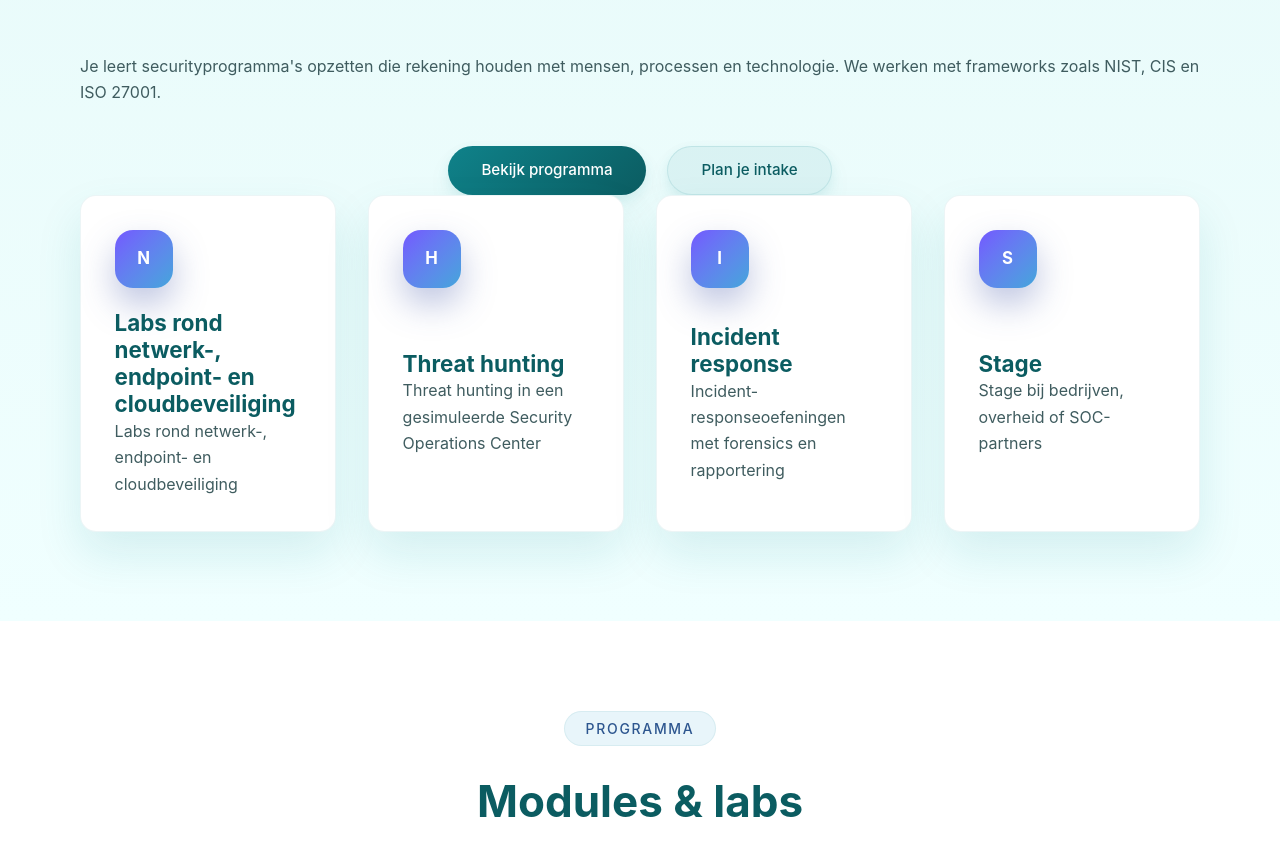
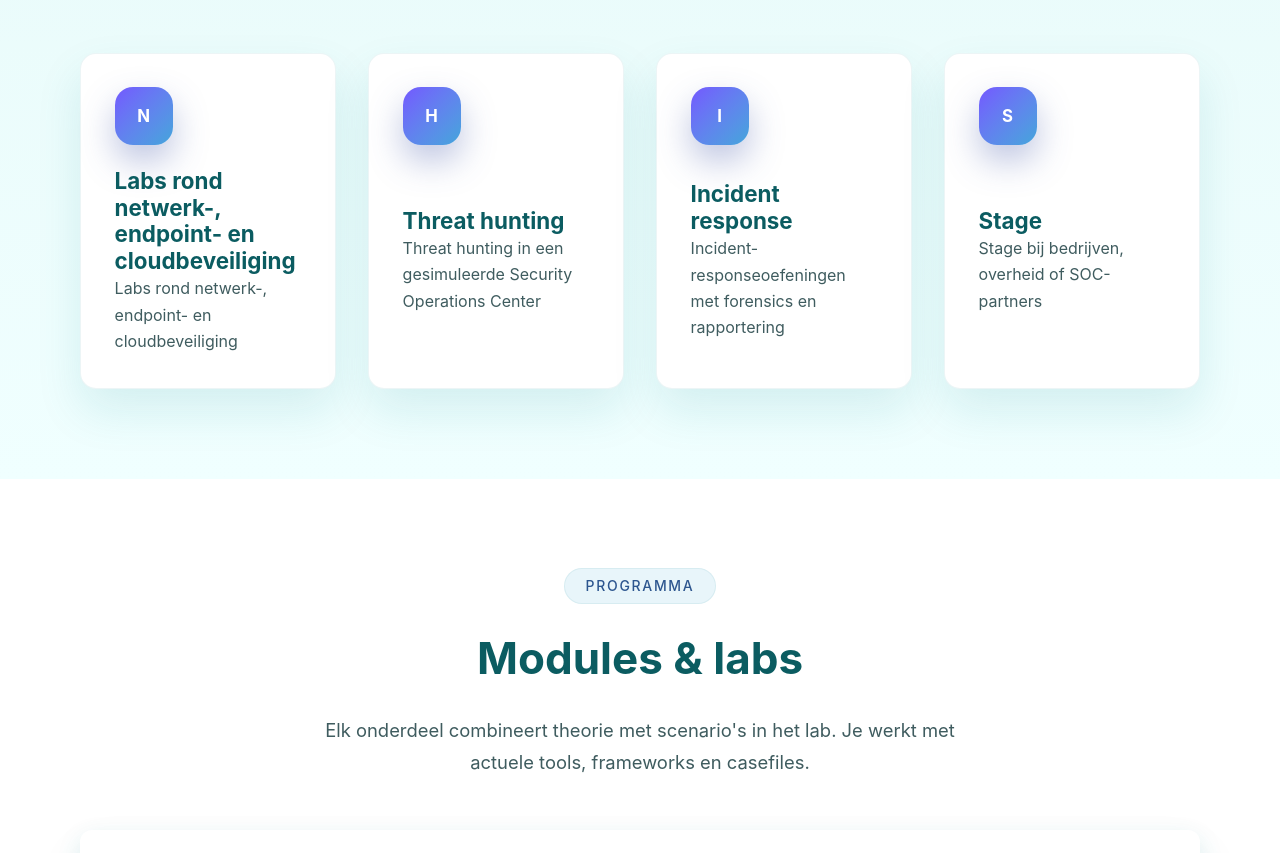
Before and after one commit to haydartarek/intec-clone, a website: page security.html in a window 1280 px wide. Shown: the part 1708-2561 px from the top of the page. Drawn offline with Linux system fonts and the light colour scheme; files whose address does not match are found by name.

Commit message:
Oct 29, 2025, 11:08 PM

```diff
--- a/security.html
+++ b/security.html
@@ -132,14 +132,6 @@
                     Je analyseert kwetsbaarheden, voert pentests uit en bouwt verdedigingsmechanismen. We koppelen blue team,
                     red team en governance zodat je end-to-end beveiligt.
                   </p>
-                </div>
-                <p class="program-highlight__lead" data-i18n="security.overview.text2">
-                  Je leert securityprogramma's opzetten die rekening houden met mensen, processen en technologie. We werken
-                  met frameworks zoals NIST, CIS en ISO 27001.
-                </p>
-                <div class="section-actions">
-                  <a class="button" href="#modules" data-i18n="security.hero.ctaSecondary">Bekijk programma</a>
-                  <a class="button button--ghost" href="inschrijven.html" data-i18n="security.hero.ctaPrimary">Plan je intake</a>
                 </div>
               </div>
               <div class="program-highlight__features">
```
Also changed, not shown: systeembeheerder.html (+0 -7 lines).
